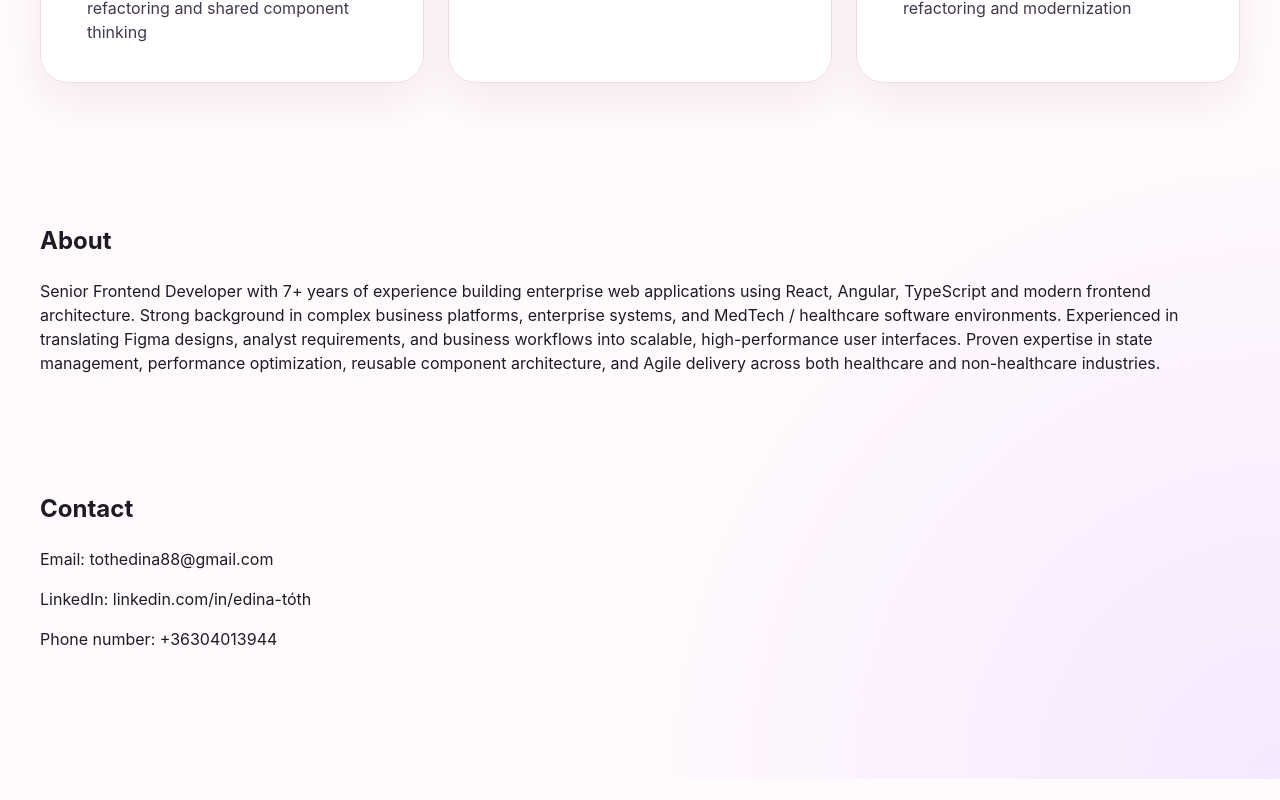
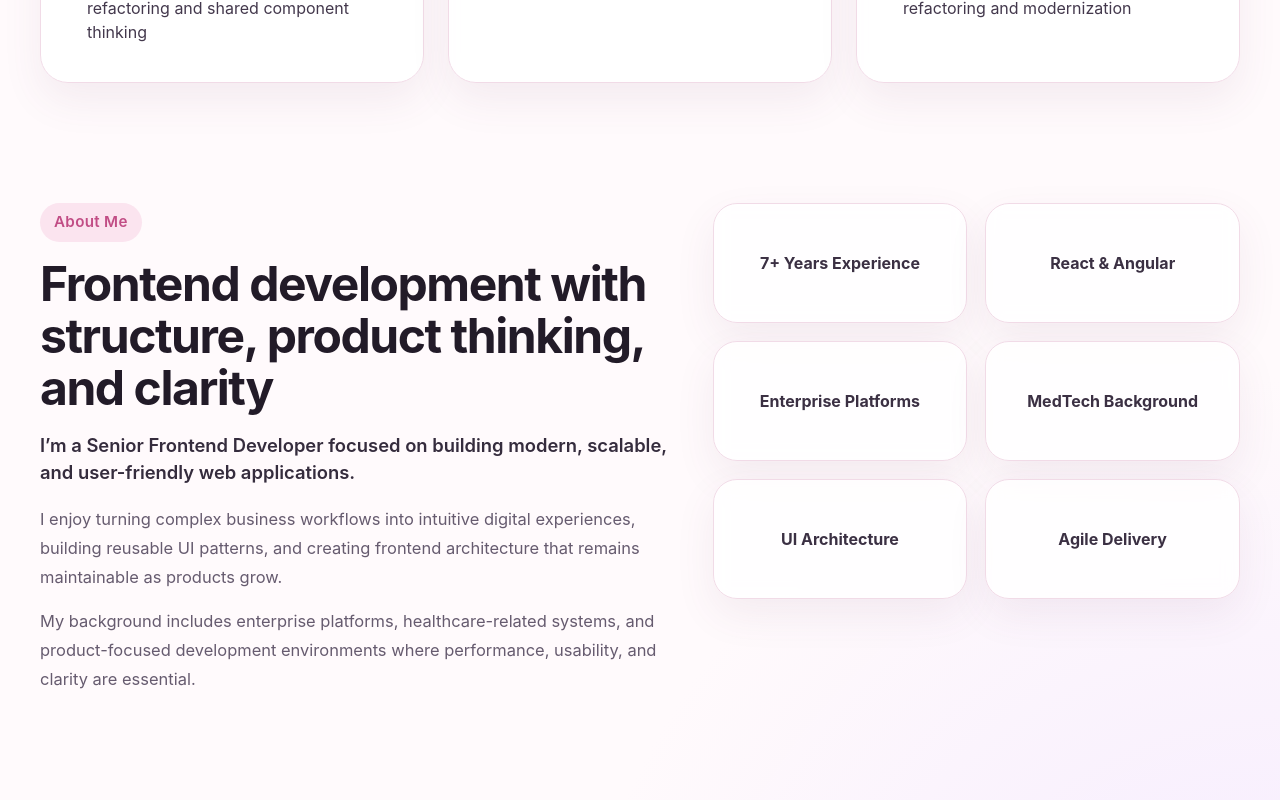
Before and after one commit to edinatoth/edina-portfolio, a React (Vite) app: page / in a window 1280 px wide. Shown: the part 1620-2420 px from the top of the page. Before the commit the page ends 2399 px from the top, so only its background shows below. Built offline with nearby package versions, Linux system fonts and the light colour scheme.

Commit message:
Upgrade about section

```diff
--- a/src/App.tsx
+++ b/src/App.tsx
@@ -1,5 +1,6 @@
 import "./App.css";
-import heroImage from "./assets/hero.png";
+import heroImage from "./assets/edina_kep.png";
+import AboutSection from "./components/AboutSection";
 import Navbar from "./components/Navbar";
 import ProjectsSection from "./components/ProjectsSection";
 
@@ -69,17 +70,7 @@ function App() {
       <main>
         <ProjectsSection />
 
-        <section id="about" style={{ maxWidth: "1200px", margin: "0 auto", padding: "80px 0 40px" }}>
-          <h2>About</h2>
-          <p>
-            Senior Frontend Developer with 7+ years of experience building enterprise web applications using React,
-            Angular, TypeScript and modern frontend architecture. Strong background in complex business platforms,
-            enterprise systems, and MedTech / healthcare software environments. Experienced in translating Figma
-            designs, analyst requirements, and business workflows into scalable, high-performance user interfaces.
-            Proven expertise in state management, performance optimization, reusable component architecture, and Agile
-            delivery across both healthcare and non-healthcare industries.
-          </p>
-        </section>
+        <AboutSection />
 
         <section id="contact" style={{ maxWidth: "1200px", margin: "0 auto", padding: "40px 0 80px" }}>
           <h2>Contact</h2>
--- /dev/null
+++ b/src/components/AboutSection.css
@@ -0,0 +1,101 @@
+.about {
+  max-width: 1200px;
+  margin: 0 auto;
+  padding: 80px 0 40px;
+  display: grid;
+  grid-template-columns: 1.1fr 0.9fr;
+  gap: 28px;
+  align-items: start;
+}
+
+.about__content {
+  max-width: 700px;
+}
+
+.about__eyebrow {
+  display: inline-block;
+  margin: 0 0 16px;
+  padding: 8px 14px;
+  border-radius: 999px;
+  background: #fbe4ef;
+  color: #c14d85;
+  font-size: 0.95rem;
+  font-weight: 600;
+  letter-spacing: 0.02em;
+}
+
+.about__content h2 {
+  margin: 0 0 18px;
+  font-size: clamp(2rem, 4vw, 3rem);
+  line-height: 1.08;
+  letter-spacing: -0.03em;
+  color: #221b28;
+}
+
+.about__lead {
+  margin: 0 0 18px;
+  font-size: 1.15rem;
+  font-weight: 600;
+  color: #352c3d;
+}
+
+.about__text {
+  margin: 0 0 16px;
+  color: #665b6f;
+  font-size: 1.03rem;
+  line-height: 1.75;
+}
+
+.about__cards {
+  display: grid;
+  grid-template-columns: repeat(2, minmax(0, 1fr));
+  gap: 18px;
+}
+
+.about-card {
+  min-height: 120px;
+  padding: 24px;
+  border-radius: 24px;
+  background: rgba(255, 255, 255, 0.82);
+  border: 1px solid #f1dbe7;
+  box-shadow: 0 16px 40px rgba(117, 67, 108, 0.08);
+  backdrop-filter: blur(8px);
+  display: flex;
+  align-items: center;
+  justify-content: center;
+  text-align: center;
+  transition:
+    transform 0.22s ease,
+    box-shadow 0.22s ease;
+}
+
+.about-card:hover {
+  transform: translateY(-4px);
+  box-shadow: 0 24px 50px rgba(117, 67, 108, 0.14);
+}
+
+.about-card span {
+  font-size: 1rem;
+  font-weight: 700;
+  color: #3b3043;
+}
+
+@media (max-width: 1100px) {
+  .about {
+    grid-template-columns: 1fr;
+  }
+}
+
+@media (max-width: 760px) {
+  .about {
+    padding: 56px 0 20px;
+  }
+
+  .about__cards {
+    grid-template-columns: 1fr;
+  }
+
+  .about-card {
+    min-height: 90px;
+  }
+}
--- /dev/null
+++ b/src/components/AboutSection.tsx
@@ -0,0 +1,48 @@
+import "./AboutSection.css";
+
+const highlights = [
+  "7+ Years Experience",
+  "React & Angular",
+  "Enterprise Platforms",
+  "MedTech Background",
+  "UI Architecture",
+  "Agile Delivery",
+];
+
+function AboutSection() {
+  return (
+    <section className="about" id="about">
+      <div className="about__content">
+        <p className="about__eyebrow">About Me</p>
+        <h2>Frontend development with structure, product thinking, and clarity</h2>
+
+        <p className="about__lead">
+          I’m a Senior Frontend Developer focused on building modern, scalable,
+          and user-friendly web applications.
+        </p>
+
+        <p className="about__text">
+          I enjoy turning complex business workflows into intuitive digital
+          experiences, building reusable UI patterns, and creating frontend
+          architecture that remains maintainable as products grow.
+        </p>
+
+        <p className="about__text">
+          My background includes enterprise platforms, healthcare-related
+          systems, and product-focused development environments where
+          performance, usability, and clarity are essential.
+        </p>
+      </div>
+
+      <div className="about__cards">
+        {highlights.map((item) => (
+          <div className="about-card" key={item}>
+            <span>{item}</span>
+          </div>
+        ))}
+      </div>
+    </section>
+  );
+}
+
+export default AboutSection;
```
